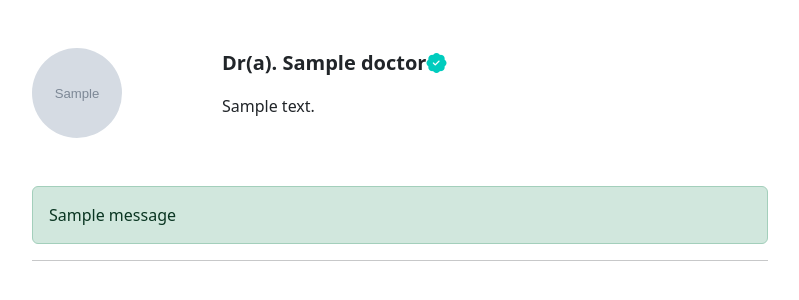
After one commit to paulazaidel/healing-app, a Django app: page /patients/schedule_appointment/1/ in a window 1280 px wide. The commit adds this page. Shown: the top 300 px of the page, without its empty margins (50-849 px from the left). Run offline with Django 5.2, Linux system fonts and the light colour scheme; tables that the repository leaves empty hold one stand-in row (values such as "Sample post"); grey boxes marked "Sample" are stand-in pictures; one stand-in notice (Sample message) is shown.

Commit message:
add schedule appointment

```diff
--- a/patients/templates/home.html
+++ b/patients/templates/home.html
@@ -53,7 +53,7 @@
                                 Sem data disponível.
                             {% endif %}
                         </p>
-                        <a href="" class="btn btn-success btn-dark-color">Agendar</a>
+                        <a href="{% url 'patients:schedule_appointment' doctor.id %}" class="btn btn-success btn-dark-color">Agendar</a>
                     </div>
                     <br>
                 {% endfor %}
--- /dev/null
+++ b/patients/templates/schedule_appointment.html
@@ -0,0 +1,76 @@
+{% extends "base.html" %}
+{% load static %}
+
+{% block 'head' %}
+
+    <link rel="stylesheet" href="{% static 'css/appointments.css' %}">
+    <link rel="stylesheet" href="{% static 'css/users.css' %}">
+    <link rel="stylesheet" href="{% static 'css/doctors.css' %}">
+    <link rel="stylesheet" href="{% static 'css/home.css' %}">
+    <link rel="stylesheet" href="https://cdn.jsdelivr.net/npm/bootstrap-icons@1.11.3/font/bootstrap-icons.min.css">
+
+{% endblock 'head' %}
+
+
+{% block 'body' %}
+
+    <div class="container">
+        <br><br>
+
+        <div class="row">
+            <div class="col-md-8">
+
+                <div class="row">
+                    <div class="col-md-3"><img src="/doctors{{doctor.photo.url}}" class="foto-perfil-card" alt=""></div>
+                    <div class="col-md">
+                        <p style="font-size: 20px" class="p-bold">Dr(a).  {{doctor.name}}<i class="bi bi-patch-check-fill icon-main"></i></p>
+                        <p>{{doctor.description}}</p>
+                    </div>
+                </div>
+                <br>
+                {% if messages %}
+                    <br>
+                    {% for message in messages %}
+                        <section class="alert {{message.tags}}">
+                            {{message}}
+                        </section>
+                    {% endfor %}
+                {% endif %}
+
+                <hr>
+
+                <div class="row">
+                    {% for appointment in appointments %}
+                    <div class="col-md-3">
+                      <a class="link" href="#">
+                        <div class='selecionar-dia'>
+                          <div class="header-dias">
+                            <span class="mes">
+                              {{appointment.date.month}}
+                            </span>
+
+                            <span class="dia-semana">
+                              {{appointment.date.weekday}}
+                            </span>
+                          </div>
+
+                          <div class="conteudo-data">
+                            {{appointment.date}}
+                          </div>
+                        </div>
+                      </a>
+                      <br>
+                    </div>
+                  {% endfor %}
+
+
+                </div>
+
+            </div>
+            <div class="col-md-4">
+
+            </div>
+        </div>
+
+    </div>
+{% endblock 'body' %}
--- a/patients/urls.py
+++ b/patients/urls.py
@@ -1,10 +1,11 @@
 from django.urls import path
 
-from patients.views import home
+from patients.views import home, schedule_appointment
 
 
 app_name = "patients"
 
 urlpatterns = [
     path("home/", home, name="home"),
+    path("schedule_appointment/<int:doctor_id>/", schedule_appointment, name="schedule_appointment"),
 ]
--- a/patients/views.py
+++ b/patients/views.py
@@ -18,3 +18,9 @@ def home(request):
 
         specialties = Specialties.objects.all()
         return render(request, "home.html", {"doctors": doctors, "specialties": specialties})
+
+def schedule_appointment(request, doctor_id):
+    if request.method == "GET":
+        doctor = Doctor.objects.get(id=doctor_id)
+        appointments = Appointments.objects.filter(user=doctor.user, date__gte=datetime.datetime.now(), has_patient=False)
+        return render(request, "schedule_appointment.html", {"doctor": doctor, "appointments": appointments})
```
